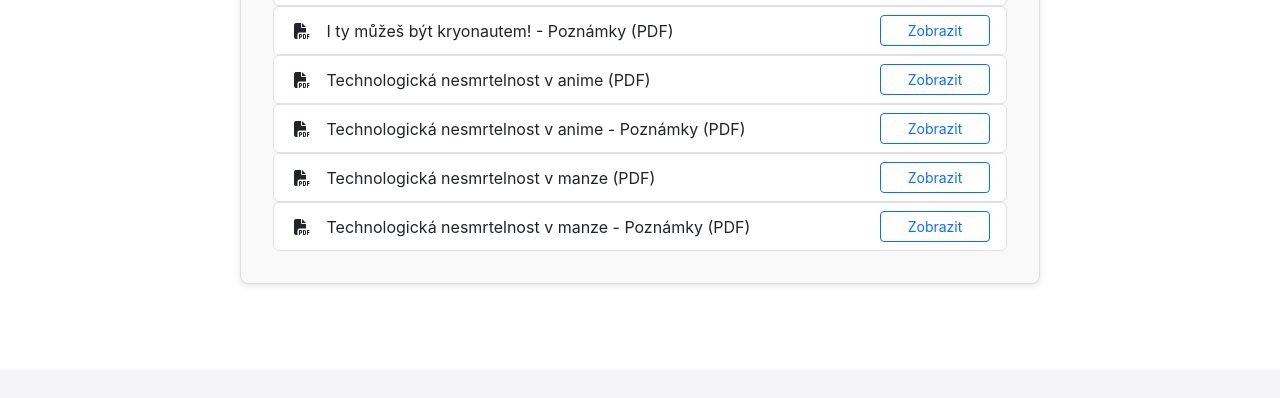
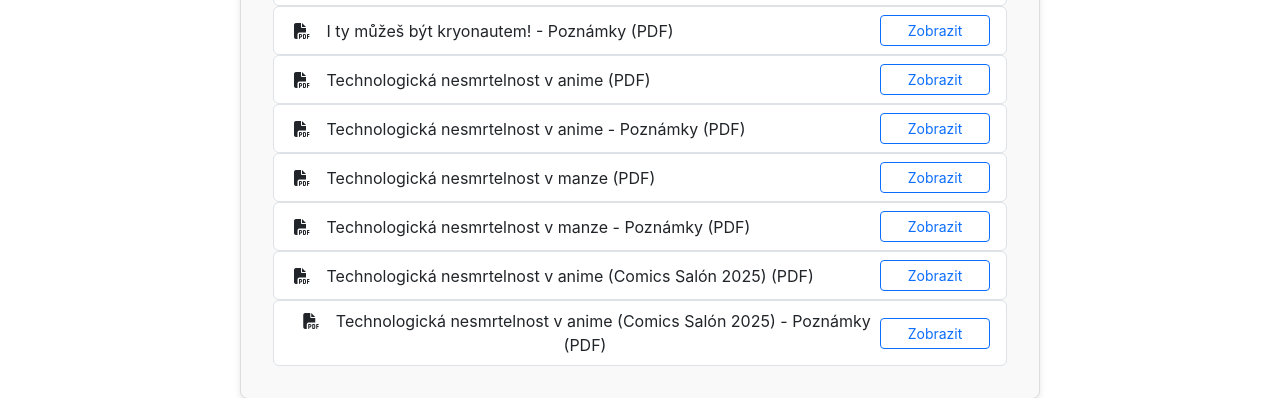
Before and after one commit to kryonika/kryonika-cz-website, a plain HTML site: page resources.html in a window 1280 px wide. Shown: the part 289-687 px from the top of the page. Drawn offline with nearby package versions, Linux system fonts and the light colour scheme.

Commit message:
Update resources

```diff
--- a/resources.html
+++ b/resources.html
@@ -52,14 +52,14 @@
         <ul class="list-group">
             <li class="list-group-item d-flex justify-content-between align-items-center">
                 <span><i class="fas fa-file-pdf me-2"></i> I ty můžeš být kryonautem! (PDF)</span>
-                <a href="https://drive.google.com/file/d/1GRzmAnYV3ZxtWEAbU2dSCa8PM_jtET5C/view?usp=sharing" class="btn btn-outline-primary btn-sm" target="_blank" rel="noopener noreferrer">Zobrazit</a>
+                <a href="https://drive.google.com/file/d/1hFHqgp_fcGh4jBqfktsRJMVtoWPr6zuw/view?usp=sharing" class="btn btn-outline-primary btn-sm" target="_blank" rel="noopener noreferrer">Zobrazit</a>
             </li>
         </ul>
 
         <ul class="list-group">
             <li class="list-group-item d-flex justify-content-between align-items-center">
                 <span><i class="fas fa-file-pdf me-2"></i> I ty můžeš být kryonautem! - Poznámky (PDF)</span>
-                <a href="https://drive.google.com/file/d/1CdcCpsa76KWrfirbxZy6pA40DxGPO-YH/view?usp=sharing" class="btn btn-outline-primary btn-sm" target="_blank" rel="noopener noreferrer">Zobrazit</a>
+                <a href="https://drive.google.com/file/d/1seEHGsWUAyh2kMyq2K65VC5Iwwu551zL/view?usp=sharing" class="btn btn-outline-primary btn-sm" target="_blank" rel="noopener noreferrer">Zobrazit</a>
             </li>
         </ul>
 
@@ -95,6 +95,22 @@
             </li>
         </ul>
 
+        <ul class="list-group">
+            <li class="list-group-item d-flex justify-content-between align-items-center">
+                <span><i class="fas fa-file-pdf me-2"></i> Technologická nesmrtelnost v anime (Comics Salón 2025) (PDF)</span>
+                <a href="https://drive.google.com/file/d/1bGpS48iVYtXoYdw6i8WlDRE3HPzUW1uH/view?usp=sharing"
+                    class="btn btn-outline-primary btn-sm" target="_blank" rel="noopener noreferrer">Zobrazit</a>
+            </li>
+        </ul>
+
+        <ul class="list-group">
+            <li class="list-group-item d-flex justify-content-between align-items-center">
+                <span><i class="fas fa-file-pdf me-2"></i> Technologická nesmrtelnost v anime (Comics Salón 2025) - Poznámky (PDF)</span>
+                <a href="https://drive.google.com/file/d/1En5L9vB6ANBP2vlSxBhxBQwOfVT2omyV/view?usp=sharing"
+                    class="btn btn-outline-primary btn-sm" target="_blank" rel="noopener noreferrer">Zobrazit</a>
+            </li>
+        </ul>
+
         <!--<p>Momentálně nejsou k dispozici žádné materiály ke stažení.</p>-->
     </div>
 </main>
```
